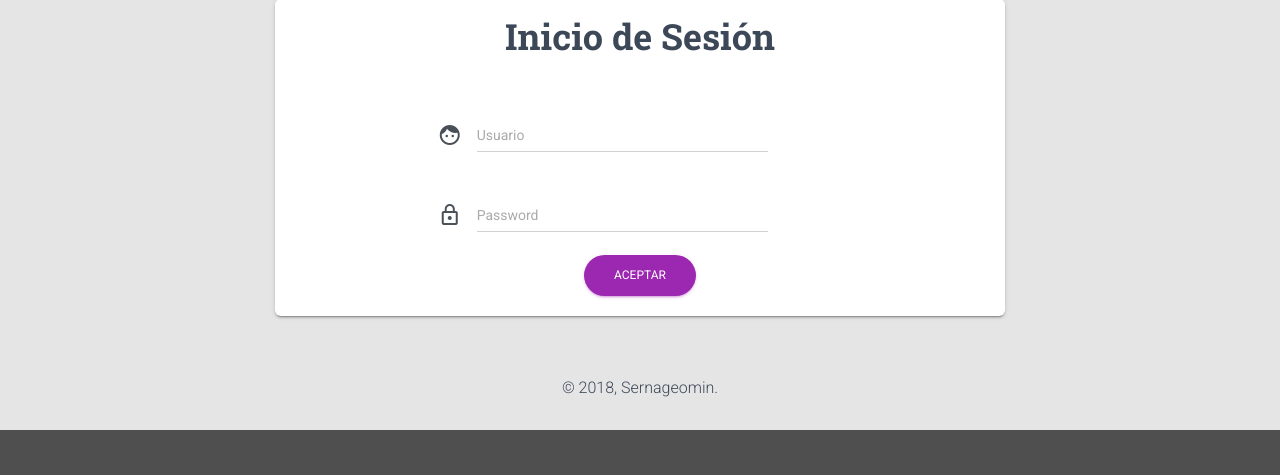
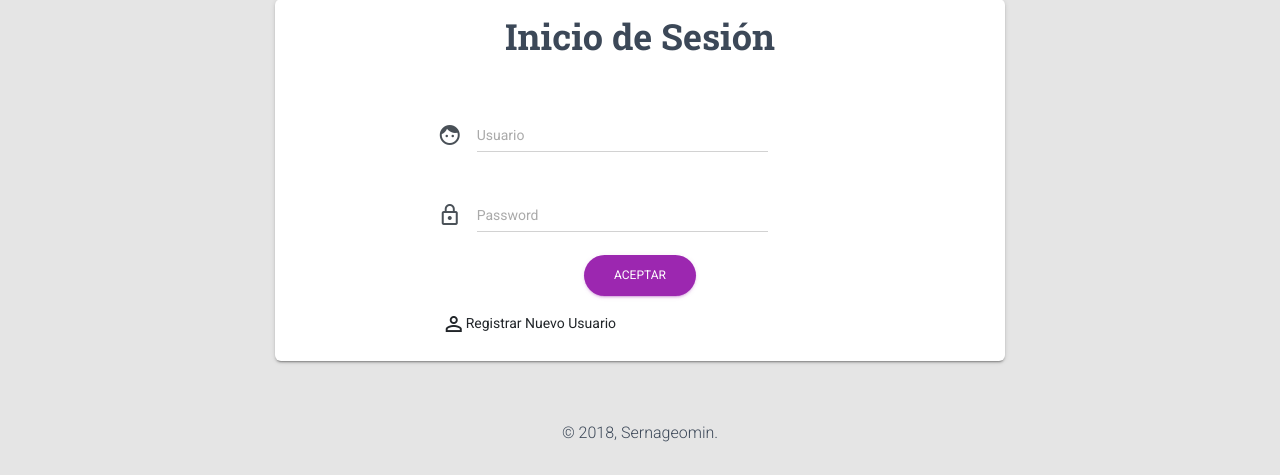
Before and after one commit to cerbeerza/Peritos, a Django app: page / in a window 1280 px wide. Shown: the part 411-886 px from the top of the page. Before the commit the page ends 841 px from the top, so only its background shows below. Run offline with Django 3.2, Linux system fonts and the light colour scheme; some libraries are stand-ins or nearby versions.

Commit message:
Cambio en casa dell

```diff
--- a/Peritos/views.py
+++ b/Peritos/views.py
@@ -115,7 +115,7 @@ def handle_uploaded_file(f):
         for chunk in f.chunks():
             destination.write(chunk)
 
-@login_required()
+
 def getProvincia(request):
 
     nombre_region = request.GET['reg']
@@ -134,7 +134,7 @@ def getProvincia(request):
     return JsonResponse(result_set, safe=False)
 
 
-@login_required()
+
 def getComuna(request):
 
     nombre_provincia = request.GET['prov']
--- a/templates/administrations/login.html
+++ b/templates/administrations/login.html
@@ -45,6 +45,13 @@
 
                                             <button type="submit" class="btn btn-primary btn-round">Aceptar</button>
 										</div>
+
+                                        <div class="text-left">
+                                            <a href="/registro" class="dropdown-item">
+                                                <i class="material-icons">perm_identity</i>Registrar Nuevo Usuario
+                                            </a>
+
+                                        </div>
 									</form>
 								</div>
 							</div>
--- a/templates/administrations/registro.html
+++ b/templates/administrations/registro.html
@@ -235,7 +235,7 @@
 
 
 
-                                               <input type="file" name="HOLA">
+
 
 
 
--- a/templates/base2.html
+++ b/templates/base2.html
@@ -71,7 +71,7 @@
                       <i class="material-icons">apps</i>  MENÚ
                   </a>
                   <div class="dropdown-menu dropdown-with-icons">
-                    <a href="../index.html" class="dropdown-item">
+                    <a href="/mis_datos" class="dropdown-item">
                         <i class="material-icons">perm_identity</i>Mis Datos
                     </a>
 
@@ -83,11 +83,11 @@
                         <i class="material-icons">border_all</i> Notas Mensuras
                     </a>
 
-                      <a href="http://demos.creative-tim.com/material-kit/docs/2.0/getting-started/introduction.html" class="dropdown-item">
+                      <a href="/postulacion/postular" class="dropdown-item">
                         <i class="material-icons">mode_edit</i> Proceso de Postulación
                     </a>
 
-                      <a href="http://demos.creative-tim.com/material-kit/docs/2.0/getting-started/introduction.html" class="dropdown-item">
+                      <a href="/renovacion/renovar" class="dropdown-item">
                         <i class="material-icons">transfer_within_a_station</i> Proceso de Renovación
                     </a>
 
```
